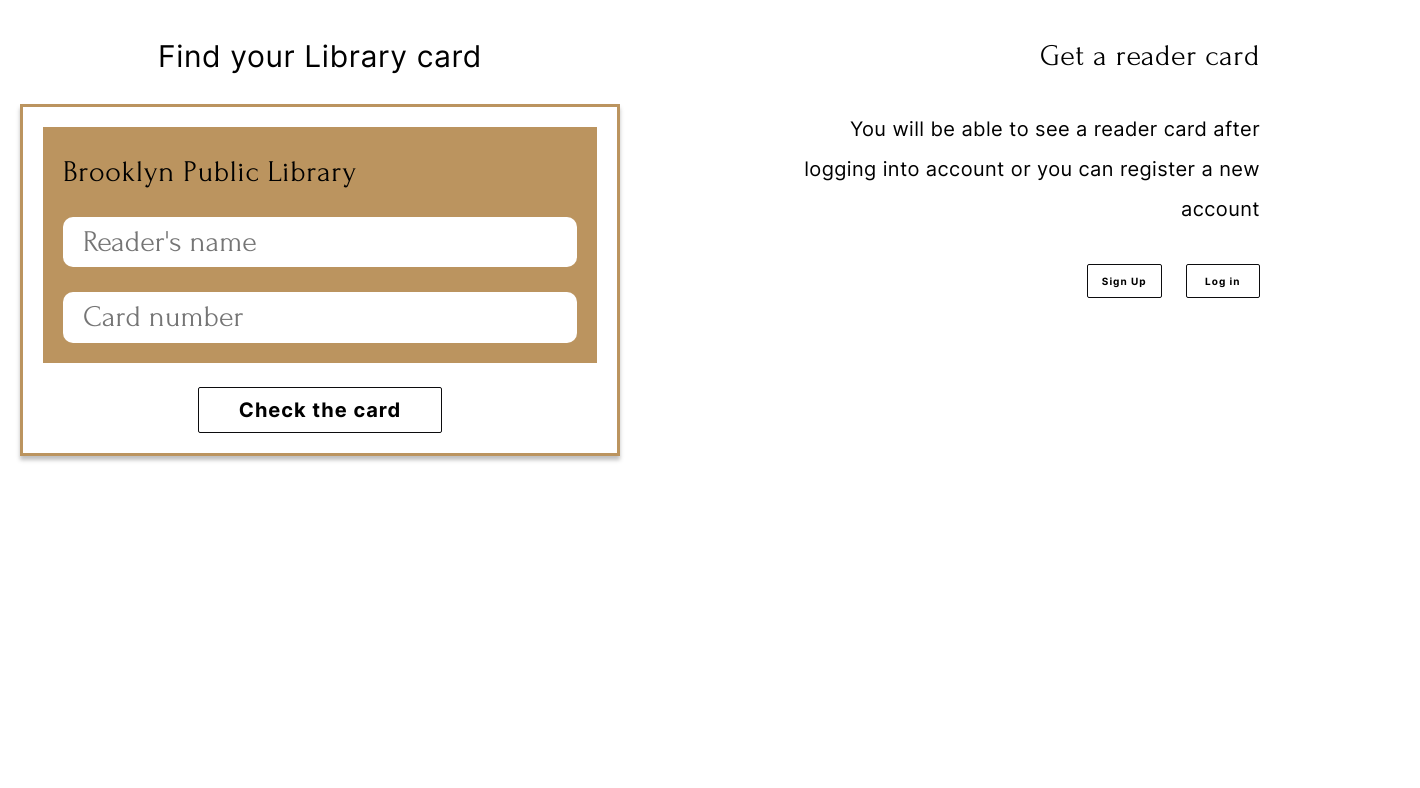
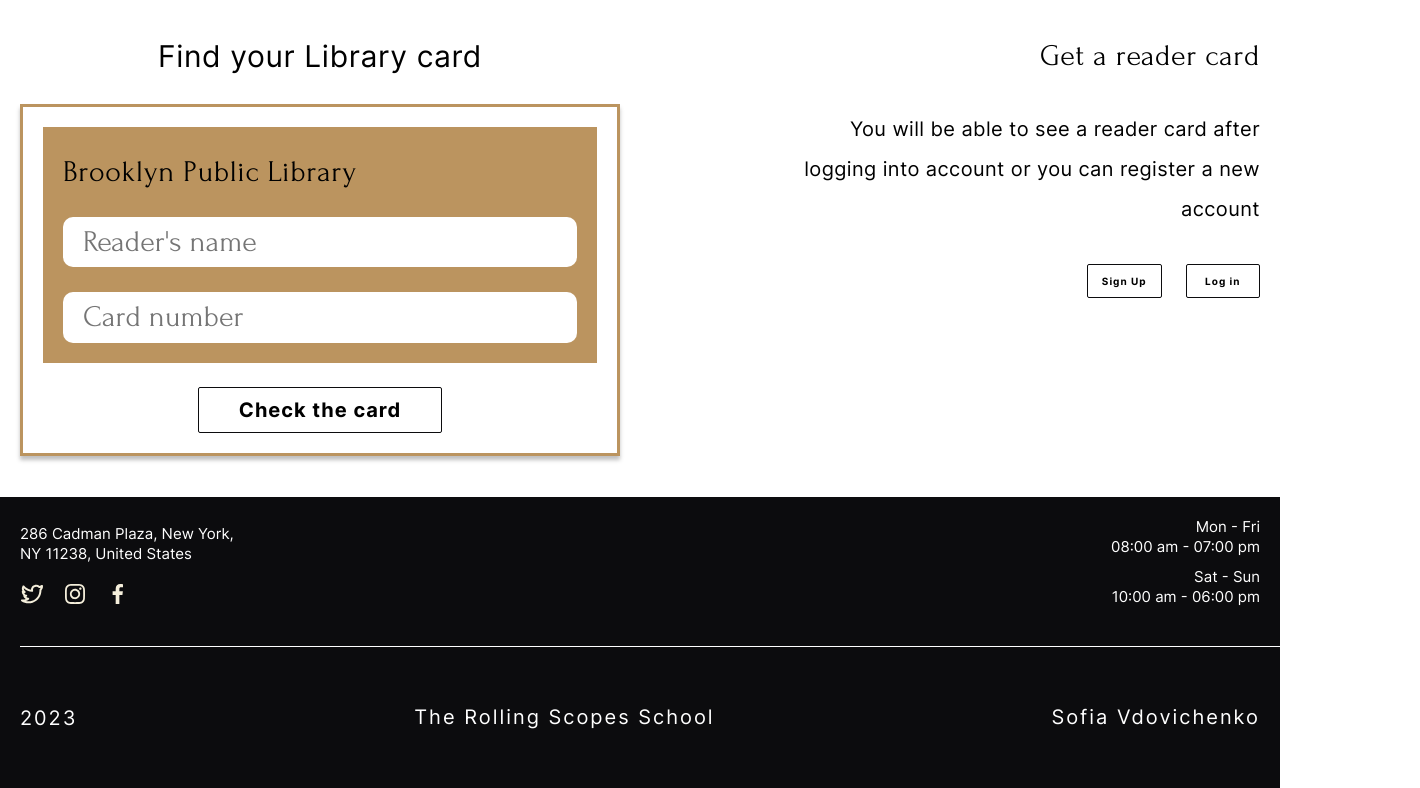
Before and after one commit to Suficks/Snake-game, a website built with webpack: page library/src/index.html in a window 1280 px wide. Shown: the part 4569-5357 px from the top of the page, 1420 px wide, since content can reach past the window. Before the commit the page ends 5066 px from the top, so only its background shows below. Built offline with nearby package versions, Linux system fonts and the light colour scheme.

Commit message:
feat: add footer

```diff
--- a/library/src/index.html
+++ b/library/src/index.html
@@ -374,11 +374,32 @@
             <button class="entry second__button">Log in</button>
           </div>
         </div>
-
       </div>
     </section>
   </main>
 
-
+  <footer class="footer">
+    <div class="wrapper">
+      <div class="footer__wrapper">
+        <div class="left__part">
+          <p class="adress"><a class="adress__link" href="https://goo.gl/maps/gvRYEvfHd9ZoxZGQ9" target="_blank">286 Cadman Plaza, New York,<br> NY 11238, United States</a></p>
+          <div class="socials">
+            <a href="https://twitter.com/i/flow/login?redirect_after_login=%2Fnypl" class="socials__link" target="_blank"><img src="./common/img/svg/twitter-logo.svg" alt="twitter" class="socials__item"></a>
+            <a href="https://instagram.com/britishlibrary?igshid=MzRlODBiNWFlZA==" class="socials__link" target="_blank"><img src="./common/img/svg/inst-logo.svg" alt="instagram" class="socials__item"></a>
+            <a href="https://m.facebook.com/libraryofcongress" class="socials__link" target="_blank"><img src="./common/img/svg/facebook-logo.svg" alt="facebook" class="socials__item"></a>
+          </div>
+        </div>
+        <div class="right__part">
+          <p class="hours">Mon - Fri<br> 08:00 am - 07:00 pm</p>
+          <p class="hours">Sat - Sun<br> 10:00 am - 06:00 pm</p>
+        </div>
+      </div>
+      <div class="footer__info">
+        <p class="footer__item">2023</p>
+        <p class="school"><a href="https://rs.school/js-stage0/" class="footer__item">The Rolling Scopes School</a></p>
+        <p class="github"><a href="https://github.com/Suficks" class="footer__item">Sofia Vdovichenko</a></p>
+      </div>
+    </div>
+  </footer>
 </body>
 </html>
--- a/library/src/styles/components.scss
+++ b/library/src/styles/components.scss
@@ -5,3 +5,4 @@
 @import './coffee__shop.scss';
 @import './contacts.scss';
 @import './library__card.scss';
+@import './footer.scss'
--- /dev/null
+++ b/library/src/styles/footer.scss
@@ -0,0 +1,67 @@
+.footer {
+  padding: 20px 0 44px;
+  background-color: $color-dark-blue;
+}
+
+.footer__wrapper {
+  position: relative;
+
+  display: flex;
+  justify-content: space-between;
+  align-items: center;
+
+  padding-bottom: 30px;
+
+  &::after {
+    content: "";
+    position: absolute;
+    bottom: 0;
+    left: 0;
+
+    width: 1400px;
+    height: 1px;
+
+    background-color: $color-white;
+  }
+}
+
+.adress {
+  margin: 0 0 18px;
+}
+
+.adress__link {
+
+  @include inter (15px, 400, 20px);
+
+  color: $color-white;
+}
+
+.socials__item {
+  margin-right: 15px;
+}
+
+.hours {
+  margin: 0 0 10px;
+
+  text-align: end;
+
+  @include inter (15px, 400, 20px);
+
+  color: $color-white;
+}
+
+.footer__info {
+  display: flex;
+  justify-content: space-between;
+  align-items: center;
+
+  padding-top: 44px;
+}
+
+.footer__item {
+  margin: 0;
+  @include inter (20px, 400, 20px);
+  letter-spacing: 2px;
+
+  color: $color-white;
+}
```
Also changed, not shown: library/src/common/img/svg/facebook-logo.svg (added), library/src/common/img/svg/inst-logo.svg (added), library/src/common/img/svg/twitter-logo.svg (added).
